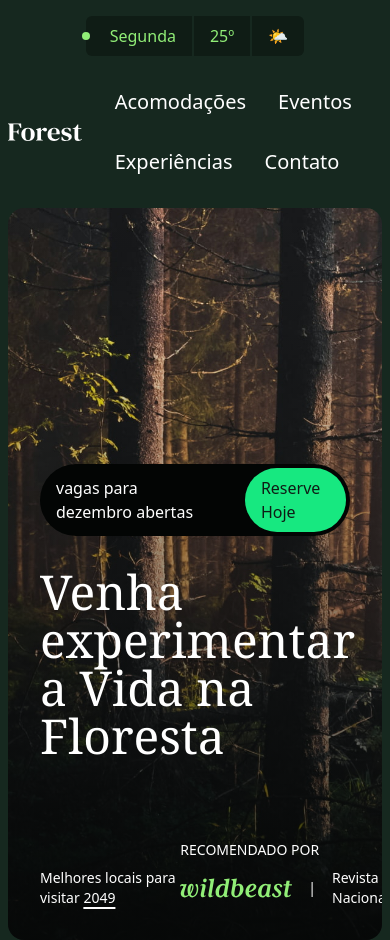
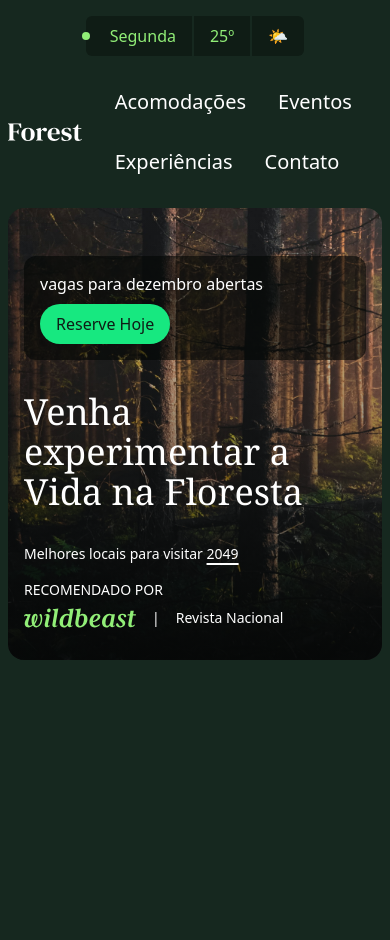
Before and after one commit to devroboco/Forest-Tailwind, a website: page src/index.html in a window 390 px wide. After the commit the page ends 844 px from the top, so only its background shows below. Drawn offline with Linux system fonts and the light colour scheme.

Commit message:
introducao responsivo

```diff
--- a/src/index.html
+++ b/src/index.html
@@ -57,7 +57,7 @@
 
     <main class="container">
       <div
-        class="relative px-8 pb-8 pt-64 text-white rounded-2xl overflow-hidden bg-gradient-to-t from-verde-950/80"
+        class="relative px-8 pb-8 pt-64 text-white rounded-2xl overflow-hidden bg-gradient-to-t from-verde-950/80 max-sm:pt-12 max-sm:px-4"
       >
         <img
           class="absolute inset-0 size-full object-cover -z-10"
@@ -65,7 +65,7 @@
           alt=""
         />
         <div
-          class="bg-verde-950 inline-flex items-center mb-8 gap-8 py-1 pl-4 pr-1 rounded-full"
+          class="bg-verde-950/60 flex flex-col gap-2 p-4 items-start rounded-xl mb-8 sm:bg-verde-950 sm:inline-flex sm:flex-row sm:items-center sm:gap-8 sm:py-1 sm:pl-4 sm:pr-1 sm:rounded-full"
         >
           vagas para dezembro abertas
           <a
@@ -74,11 +74,13 @@
             >Reserve Hoje</a
           >
         </div>
-        <h1 class="mb-20 font-serif text-5xl max-w-screen-sm text-balance">
+        <h1
+          class="mb-8 font-serif text-4xl sm:text-5xl sm:mb-20 max-w-screen-sm text-balance"
+        >
           Venha experimentar a Vida na Floresta
         </h1>
-        <div class="text-sm flex justify-between items-end">
-          <p>
+        <div class="text-sm sm:flex justify-between items-end">
+          <p class="max-sm:mb-4">
             Melhores locais para visitar
             <a
               class="underline decoration-2 underline-offset-4 hover:no-underline"
```
Also changed, not shown: src/output.css.
